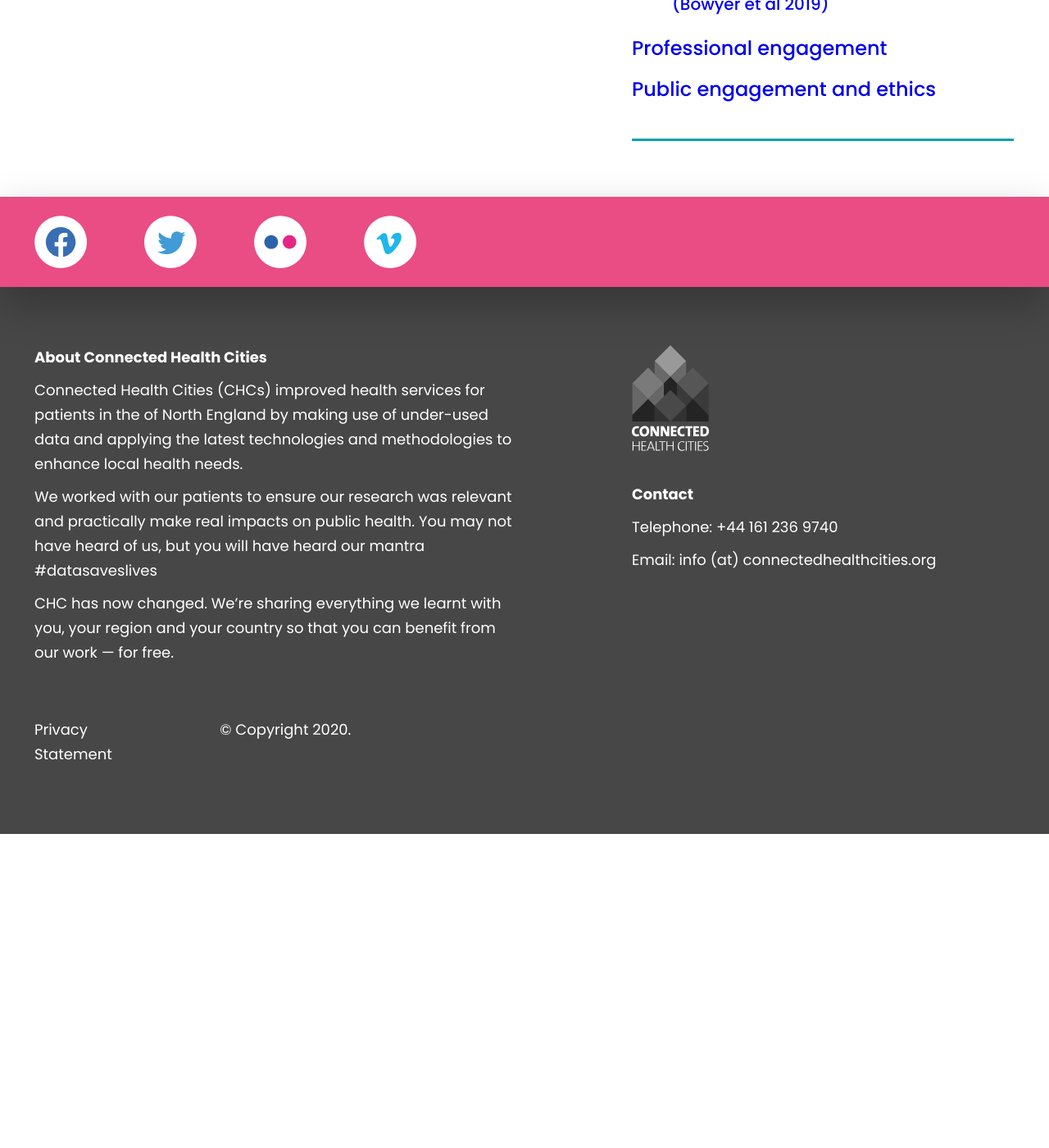
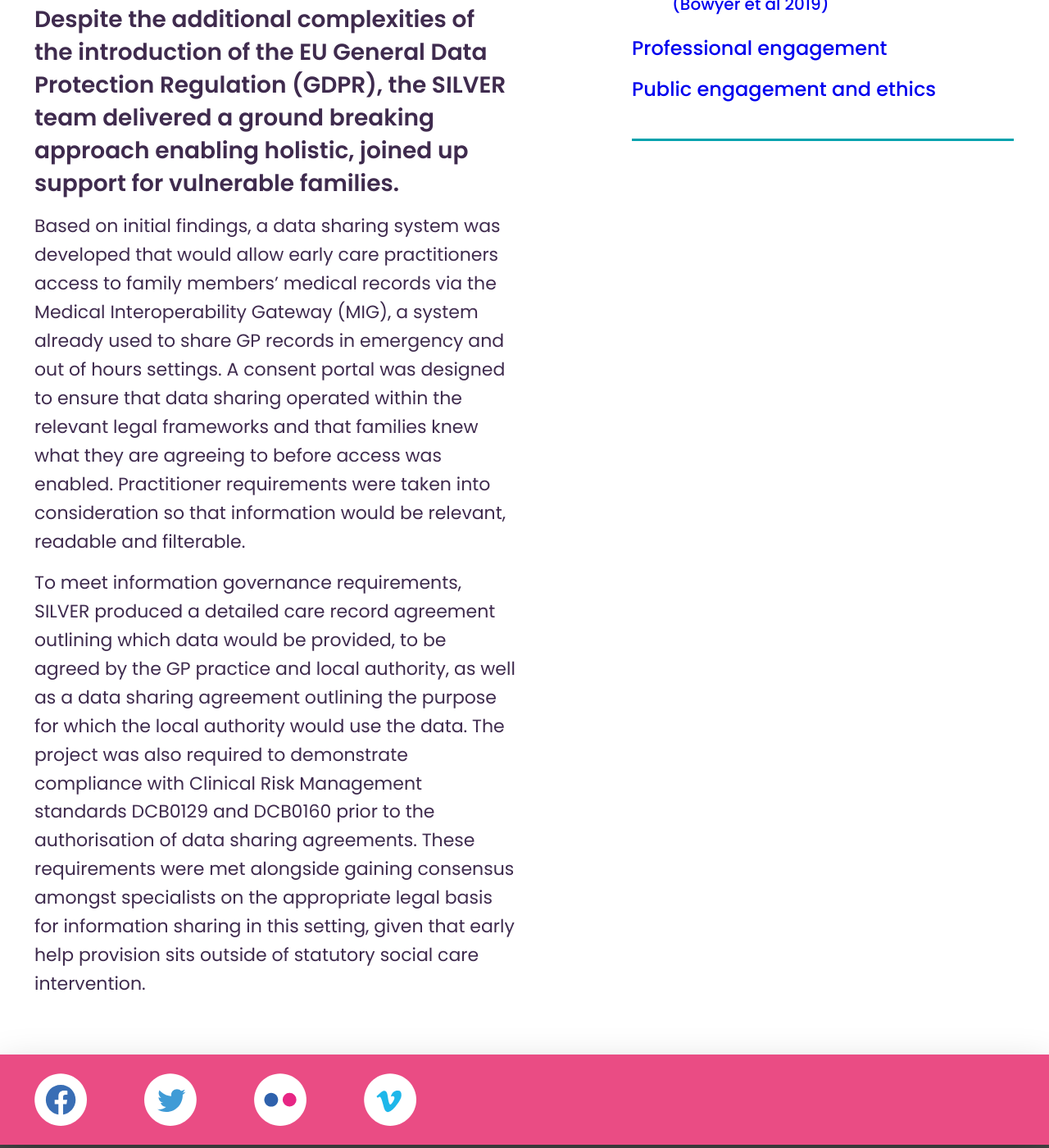
Before and after one commit to connectedhealthcities/connectedhealthcities, a Jekyll site: the page built from north-east-and-north-cumbria/care-pathway-silver.md, in a window 1280 px wide and 1400 px high, scrolled down 859 px. Shown: the whole window at 82% size. Built offline with Jekyll 4.4.1, drawn with Linux system fonts in a browser that asks for light colours; our own code applies the rules of GitHub Pages for plain Markdown files; before the commit the page ends 1876 px from its top, so only the background shows below that; some of the changed text lies outside the part shown.

Commit message:
Update care-pathway-silver.md

```diff
--- a/north-east-and-north-cumbria/care-pathway-silver.md
+++ b/north-east-and-north-cumbria/care-pathway-silver.md
@@ -6,3 +6,9 @@ level: "5.5"
 parent: north-east-and-north-cumbria
 
 ---
+
+The SILVER programme linked data from multiple agencies including healthcare, social care, criminal justice, housing and education. It explored issues around gaining consent and how agencies can develop sustainable interventions. By creating a secure corridor for data from different agencies to flow through via one platform, this provided social workers with the latest up to date information on their service users. Despite the additional complexities of the introduction of the EU General Data Protection Regulation (GDPR), the SILVER team delivered a ground breaking approach enabling holistic, joined up support for vulnerable families.
+
+Based on initial findings, a data sharing system was developed that would allow early care practitioners access to family members’ medical records via the Medical Interoperability Gateway (MIG), a system already used to share GP records in emergency and out of hours settings. A consent portal was designed to ensure that data sharing operated within the relevant legal frameworks and that families knew what they are agreeing to before access was enabled. Practitioner requirements were taken into consideration so that information would be relevant, readable and filterable.
+
+To meet information governance requirements, SILVER produced a detailed care record agreement outlining which data would be provided, to be agreed by the GP practice and local authority, as well as a data sharing agreement outlining the purpose for which the local authority would use the data. The project was also required to demonstrate compliance with Clinical Risk Management standards DCB0129 and DCB0160 prior to the authorisation of data sharing agreements. These requirements were met alongside gaining consensus amongst specialists on the appropriate legal basis for information sharing in this setting, given that early help provision sits outside of statutory social care intervention.
```
